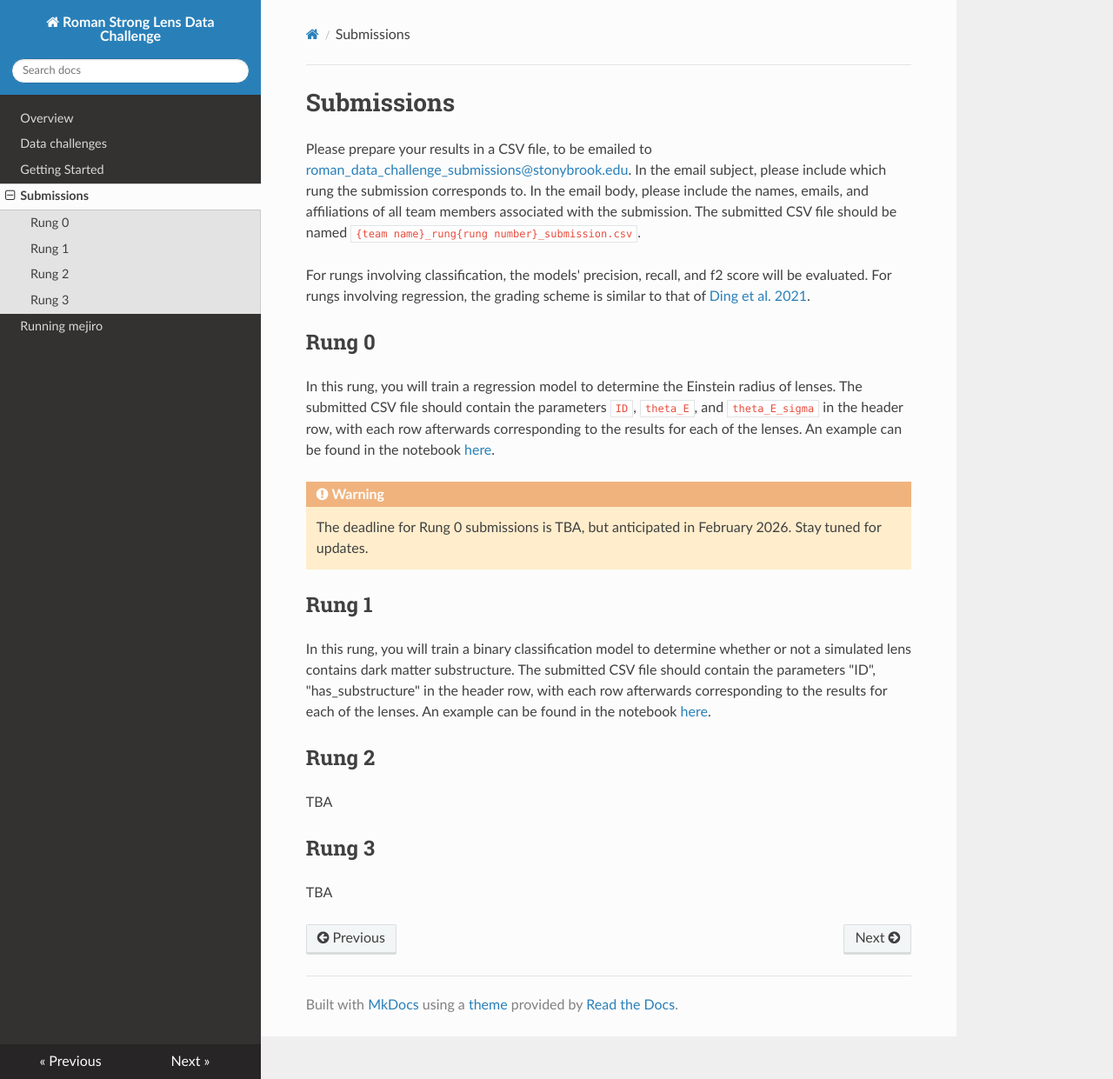
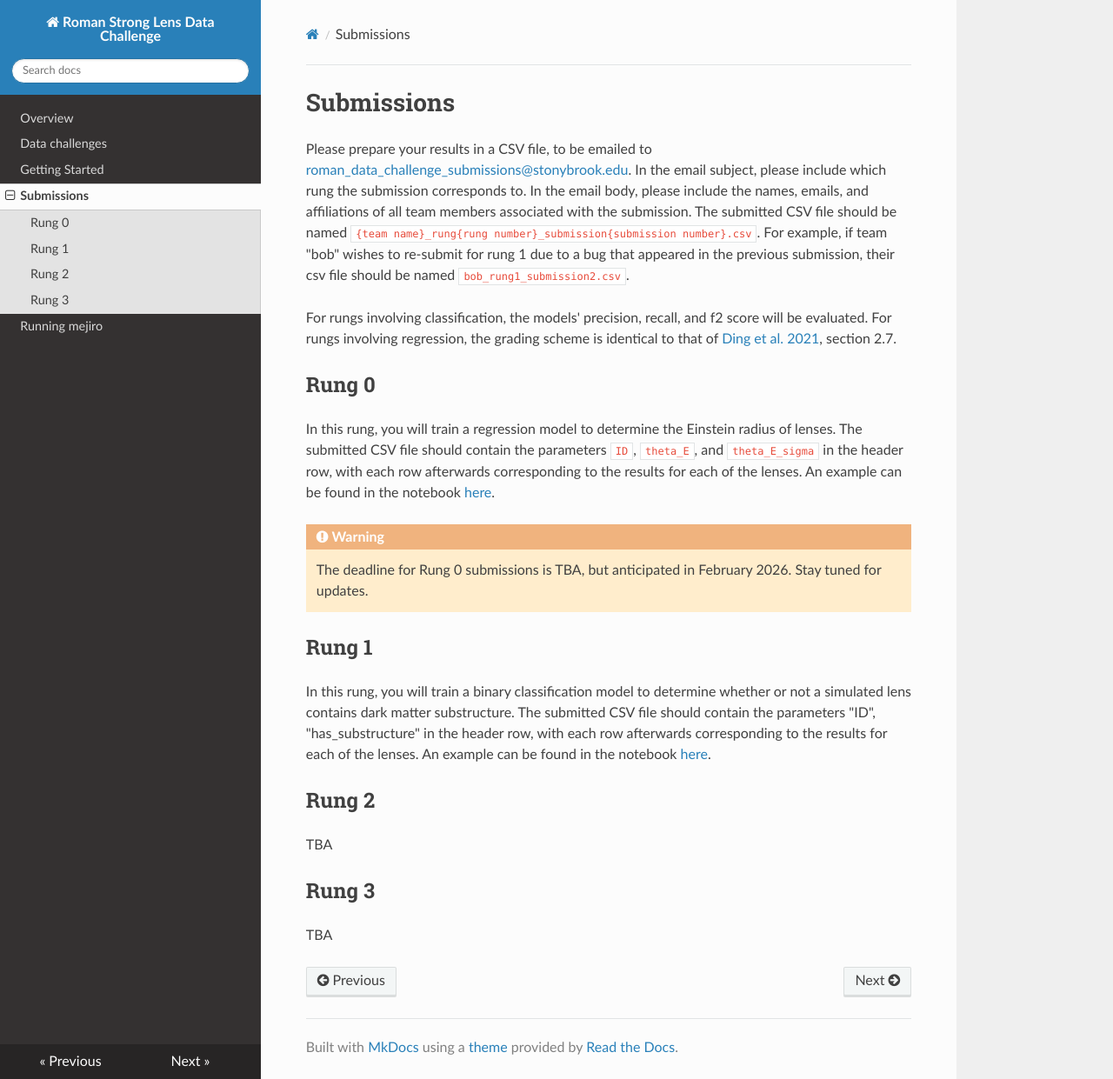
Before and after one commit to ahuang314/Roman_Data_Challenge, an MkDocs documentation site: the page built from docs/submissions.md, in a window 1280 px wide and 1241 px high. Shown: the whole window at 87% size. Built offline with MkDocs 1.6.1, drawn with Linux system fonts in a browser that asks for light colours; nearby versions of some CDN libraries.

Commit message:
edit submissions page

```diff
--- a/docs/submissions.md
+++ b/docs/submissions.md
@@ -1,8 +1,8 @@
 # Submissions
 
- Please prepare your results in a CSV file, to be emailed to [roman_data_challenge_submissions@stonybrook.edu](mailto:roman_data_challenge_submissions@stonybrook.edu). In the email subject, please include which rung the submission corresponds to. In the email body, please include the names, emails, and affiliations of all team members associated with the submission. The submitted CSV file should be named `{team name}_rung{rung number}_submission.csv`.
+ Please prepare your results in a CSV file, to be emailed to [roman_data_challenge_submissions@stonybrook.edu](mailto:roman_data_challenge_submissions@stonybrook.edu). In the email subject, please include which rung the submission corresponds to. In the email body, please include the names, emails, and affiliations of all team members associated with the submission. The submitted CSV file should be named `{team name}_rung{rung number}_submission{submission number}.csv`. For example, if team "bob" wishes to re-submit for rung 1 due to a bug that appeared in the previous submission, their csv file should be named `bob_rung1_submission2.csv`.
 
-For rungs involving classification, the models' precision, recall, and f2 score will be evaluated. For rungs involving regression, the grading scheme is similar to that of [Ding et al. 2021](https://ui.adsabs.harvard.edu/abs/2021MNRAS.503.1096D/abstract).
+For rungs involving classification, the models' precision, recall, and f2 score will be evaluated. For rungs involving regression, the grading scheme is identical to that of [Ding et al. 2021](https://ui.adsabs.harvard.edu/abs/2021MNRAS.503.1096D/abstract), section 2.7.
 
 ## Rung 0
 
```
